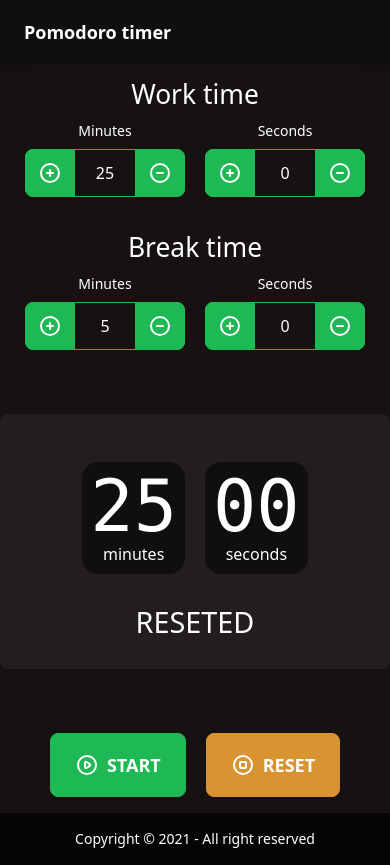
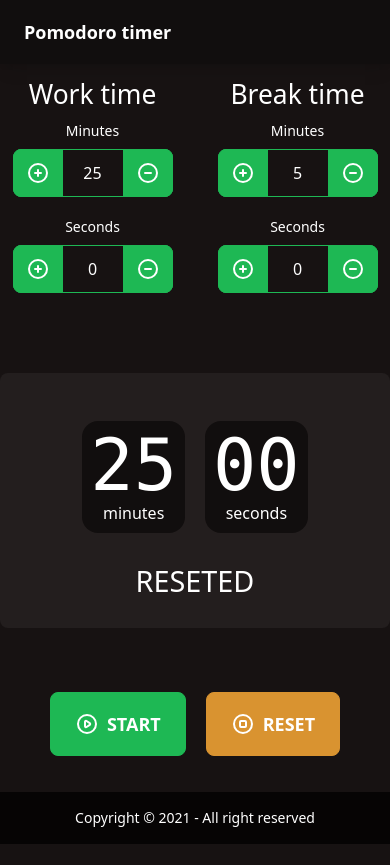
Before and after one commit to PauliCZ44/pomodoro-timer, a React (Create React App) app: page / in a window 390 px wide. After the commit the page ends 844 px from the top, so only its background shows below. Built offline with nearby package versions, Linux system fonts and the light colour scheme.

Commit message:
Timer is working

```diff
--- a/src/components/Main.js
+++ b/src/components/Main.js
@@ -16,11 +16,10 @@ function Main(props) {
 
   const [seconds, setSeconds] = useState(workTime.sec);
   const [minutes, setMinutes] = useState(workTime.min);
-
   const [isCounting, setIsCounting] = useState(false);
+  const [intervalId, setIntervalId] = useState(0);
   const [counterStatus, setCounterStatus] = useState("RESETED");
-
-  const [intervalId, setIntervalId] = useState(0);
+  const [prevCounterStatus, setPrevCounterStatus] = useState("WORK");
 
   const toggleCount = () => {
     if (isCounting) {
@@ -37,13 +36,16 @@ function Main(props) {
         setWorkTime({ ...workTime, min: val });
         if (!isCounting) setMinutes(val);
         break;
+
       case "work.sec":
         setWorkTime({ ...workTime, sec: val });
         if (!isCounting) setSeconds(val);
         break;
+
       case "rest.min":
         setrestTime({ ...restTime, min: val });
         break;
+
       case "rest.sec":
         setrestTime({ ...restTime, sec: val });
         break;
@@ -57,7 +59,7 @@ function Main(props) {
   const startCountDown = () => {
     setSeconds((seconds) => seconds - 1);
     setIsCounting(true);
-    setCounterStatus("WORKING");
+    setCounterStatus(prevCounterStatus);
     const intervalID = setInterval(() => {
       setSeconds((seconds) => seconds - 1);
     }, 1000);
@@ -67,7 +69,7 @@ function Main(props) {
   /* Watching for seconds changes */
   useEffect(() => {
     console.log(minutes, ":", seconds);
-    if (seconds === -1 && minutes != 0) {
+    if (seconds === -1 && minutes !== 0) {
       setMinutes((minutes) => minutes - 1);
       setSeconds(59);
     } else if (seconds === -1 && minutes === 0) {
@@ -91,17 +93,20 @@ function Main(props) {
   const resetCountdown = () => {
     pauseCounting();
     setCounterStatus("RESETED");
+    setPrevCounterStatus("WORK");
     setSeconds(workTime.sec);
     setMinutes(workTime.min);
   };
 
   const switchToWork = () => {
+    setPrevCounterStatus("WORK");
     setCounterStatus("WORKING");
     setMinutes(workTime.min);
     setSeconds(workTime.sec);
   };
 
   const switchToRest = () => {
+    setPrevCounterStatus("REST");
     setCounterStatus("RESTING");
     setMinutes(restTime.min);
     setSeconds(restTime.sec);
@@ -129,18 +134,22 @@ function Main(props) {
 
   return (
     <div className="sm:place-self-center">
+      <div className="flex gap-5 md:gap-16 justify-items-end">
+        <div>
           <h4 className="text-center ">Work time</h4>
-      <div className="flex flex-wrap gap-5 pb-4 mb-4 place-content-center">
+          <div className="flex flex-wrap gap-y-3 gap-x-5 pb-4 mb-4 place-content-center">
             <TimeInput type="work.min" label="Minutes" value={workTime.min} setTimeValue={setTimeValue}></TimeInput>
             <TimeInput type="work.sec" label="Seconds" value={workTime.sec} setTimeValue={setTimeValue}></TimeInput>
           </div>
-
+        </div>
+        <div>
           <h4 className="text-center">Break time</h4>
-      <div className="flex flex-wrap gap-5 pb-4 mb-4 place-content-center">
+          <div className="flex flex-wrap gap-y-3 gap-x-5 pb-4 mb-4 place-content-center">
             <TimeInput type="rest.min" label="Minutes" value={restTime.min} setTimeValue={setTimeValue}></TimeInput>
             <TimeInput type="rest.sec" label="Seconds" value={restTime.sec} setTimeValue={setTimeValue}></TimeInput>
           </div>
-
+        </div>
+      </div>
       <div className=" bg-white bg-opacity-5 pt-12 pb-6 my-12 rounded-lg">
         <div className="grid grid-flow-col gap-5 text-center auto-cols-max justify-center ">
           <Countdown type="minutes" value={minutes}></Countdown>
```
Lines whose indentation alone changed are shown as unchanged.
